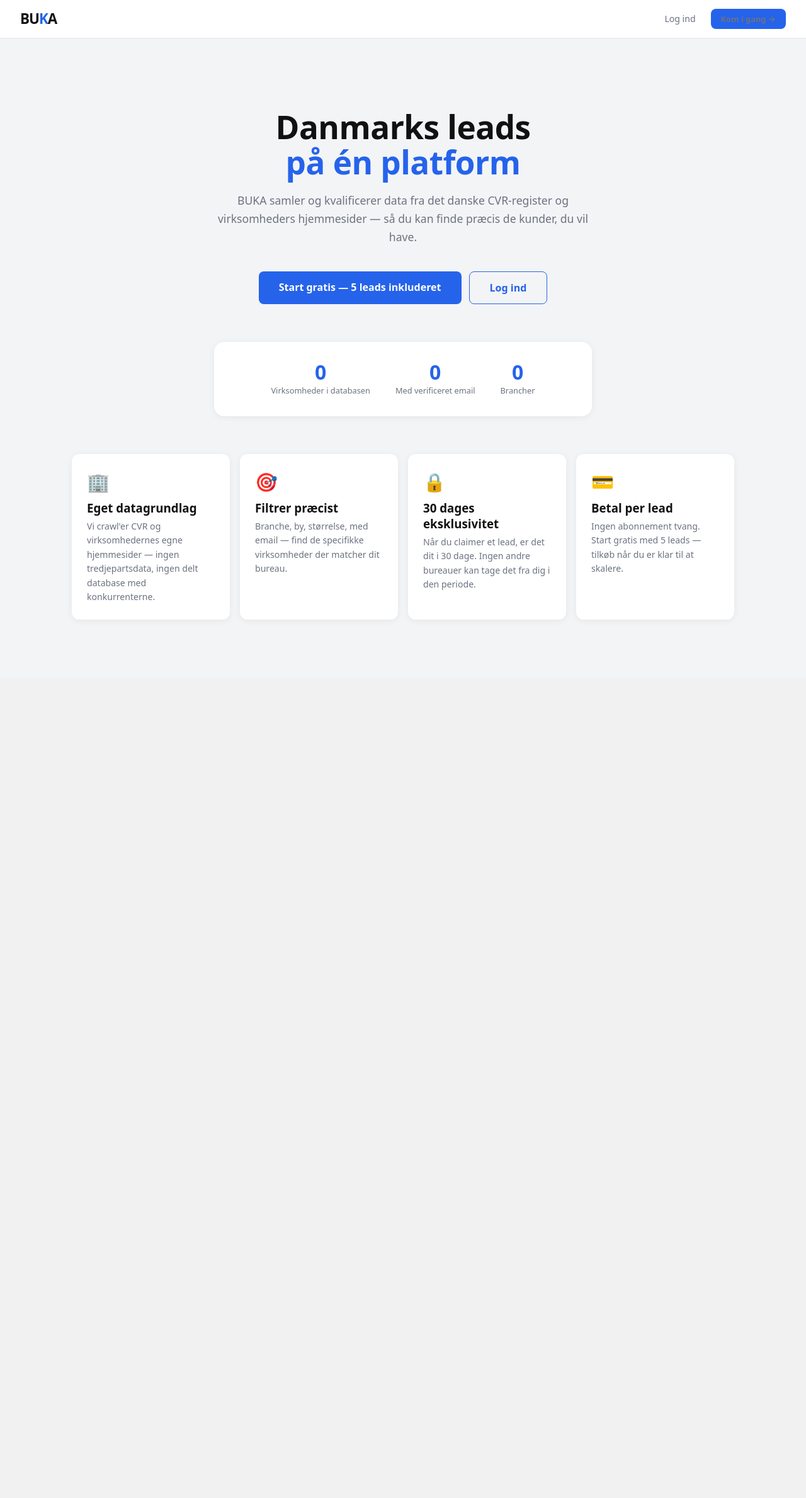
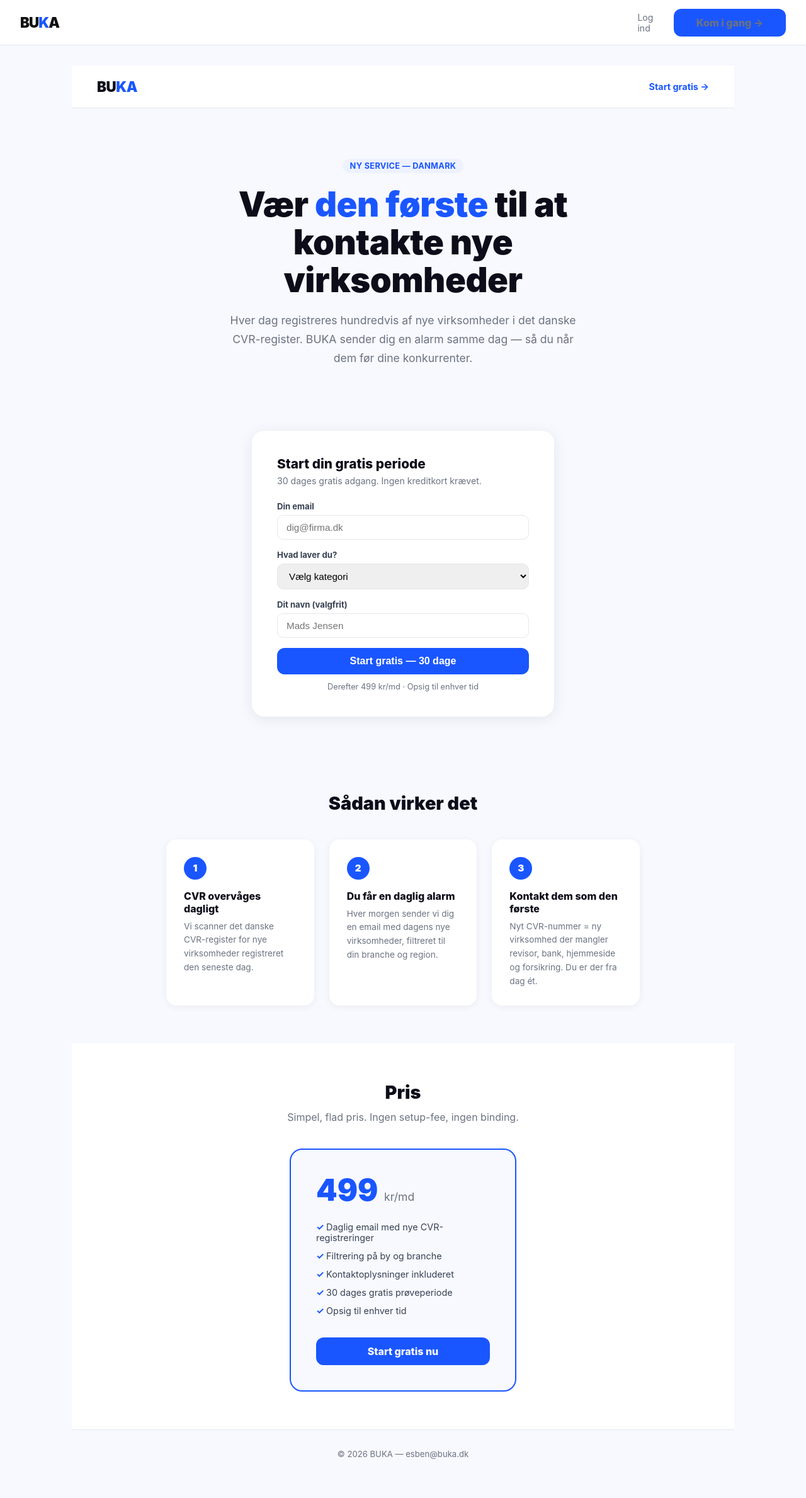
Before and after one commit to Valdemarr/buka-platform, a Flask app: page / in a window 1280 px wide. Shown: the whole page at 63% size. Before the commit the page ends 984 px from the top, so only its background shows below. Run offline with Flask 3, Linux system fonts and the light colour scheme; data that the repository does not hold is empty.

Commit message:
Relaunch: new CVR alert landing page

```diff
--- a/templates/index.html
+++ b/templates/index.html
@@ -1,69 +1,132 @@
 {% extends "base.html" %}
-{% block title %}BUKA — Kvalificerede leads til danske bureauer{% endblock %}
+{% block title %}BUKA — Vær den første til at kontakte nye danske virksomheder{% endblock %}
 {% block head %}
 <style>
-.hero{text-align:center;padding:80px 24px 60px;max-width:680px;margin:0 auto}
-.hero h1{font-size:clamp(2.2rem,5vw,3.2rem);font-weight:900;line-height:1.1;letter-spacing:-.5px;margin-bottom:1.2rem}
+:root{--blue:#1a56ff;--dark:#0d0d1a;--gray:#6b7280;--light:#f8f9ff}
+*{box-sizing:border-box;margin:0;padding:0}
+body{font-family:-apple-system,BlinkMacSystemFont,"Segoe UI",sans-serif;background:var(--light);color:var(--dark)}
+.nav{display:flex;align-items:center;justify-content:space-between;padding:20px 40px;background:#fff;border-bottom:1px solid #e5e7eb}
+.nav .logo{font-weight:900;font-size:1.4rem;letter-spacing:-.5px;color:var(--dark)}
+.nav .logo span{color:var(--blue)}
+.hero{text-align:center;padding:80px 24px 60px;max-width:720px;margin:0 auto}
+.hero .badge{display:inline-block;background:#eef2ff;color:var(--blue);font-size:.8rem;font-weight:700;padding:4px 12px;border-radius:20px;margin-bottom:20px;letter-spacing:.3px;text-transform:uppercase}
+.hero h1{font-size:clamp(2rem,5vw,3.4rem);font-weight:900;line-height:1.1;letter-spacing:-.5px;margin-bottom:1.2rem}
 .hero h1 em{color:var(--blue);font-style:normal}
-.hero p{font-size:1.1rem;color:var(--gray);line-height:1.65;margin-bottom:2.5rem}
-.hero-btns{display:flex;gap:12px;justify-content:center;flex-wrap:wrap}
-.hero-btns .btn{padding:.85rem 2rem;font-size:1rem}
-.stats{display:flex;gap:40px;justify-content:center;flex-wrap:wrap;padding:2rem;background:#fff;border-radius:16px;box-shadow:0 2px 12px rgba(0,0,0,.06);margin:0 auto 60px;max-width:600px}
-.stat{text-align:center}
-.stat .n{font-size:2rem;font-weight:900;color:var(--blue);line-height:1}
-.stat .l{font-size:.8rem;color:var(--gray);margin-top:4px}
-.features{display:grid;grid-template-columns:repeat(auto-fit,minmax(240px,1fr));gap:16px;margin-bottom:60px}
-.feat{background:#fff;border-radius:12px;padding:24px;box-shadow:0 2px 12px rgba(0,0,0,.06)}
-.feat .icon{font-size:1.8rem;margin-bottom:10px}
-.feat h3{font-weight:800;margin-bottom:6px}
-.feat p{font-size:.88rem;color:var(--gray);line-height:1.6}
+.hero p{font-size:1.1rem;color:var(--gray);line-height:1.7;margin-bottom:2.5rem;max-width:560px;margin-left:auto;margin-right:auto}
+.signup-box{background:#fff;border-radius:20px;padding:40px;box-shadow:0 4px 24px rgba(0,0,0,.08);max-width:480px;margin:0 auto 60px;text-align:left}
+.signup-box h2{font-size:1.3rem;font-weight:800;margin-bottom:6px}
+.signup-box .sub{font-size:.88rem;color:var(--gray);margin-bottom:24px}
+.form-group{margin-bottom:16px}
+.form-group label{display:block;font-size:.82rem;font-weight:700;margin-bottom:6px;color:#374151}
+.form-group input,.form-group select{width:100%;padding:10px 14px;border:1.5px solid #e5e7eb;border-radius:10px;font-size:.95rem;outline:none;transition:border .15s}
+.form-group input:focus,.form-group select:focus{border-color:var(--blue)}
+.btn{display:inline-block;background:var(--blue);color:#fff;font-weight:800;padding:12px 28px;border-radius:12px;border:none;cursor:pointer;font-size:1rem;width:100%;text-align:center;transition:opacity .15s}
+.btn:hover{opacity:.88}
+.trial{font-size:.8rem;color:var(--gray);text-align:center;margin-top:12px}
+.how{padding:60px 24px;max-width:800px;margin:0 auto}
+.how h2{font-size:1.8rem;font-weight:900;text-align:center;margin-bottom:40px}
+.steps{display:grid;grid-template-columns:repeat(auto-fit,minmax(200px,1fr));gap:24px}
+.step{background:#fff;border-radius:16px;padding:28px;box-shadow:0 2px 12px rgba(0,0,0,.06)}
+.step .num{width:36px;height:36px;background:var(--blue);color:#fff;border-radius:50%;display:flex;align-items:center;justify-content:center;font-weight:900;font-size:.95rem;margin-bottom:16px}
+.step h3{font-weight:800;margin-bottom:8px;font-size:1rem}
+.step p{font-size:.85rem;color:var(--gray);line-height:1.6}
+.pricing{background:#fff;padding:60px 24px;text-align:center}
+.pricing h2{font-size:1.8rem;font-weight:900;margin-bottom:12px}
+.pricing .desc{color:var(--gray);margin-bottom:40px;font-size:1rem}
+.price-card{display:inline-block;background:var(--light);border:2px solid var(--blue);border-radius:20px;padding:40px;max-width:360px;text-align:left}
+.price-card .amount{font-size:3rem;font-weight:900;color:var(--blue);line-height:1}
+.price-card .amount span{font-size:1.1rem;color:var(--gray);font-weight:400}
+.price-card ul{list-style:none;margin:20px 0 28px}
+.price-card ul li{padding:6px 0;font-size:.9rem;color:#374151}
+.price-card ul li::before{content:"✓ ";color:var(--blue);font-weight:700}
+.footer{padding:30px 24px;text-align:center;font-size:.82rem;color:var(--gray);border-top:1px solid #e5e7eb}
 </style>
 {% endblock %}
 {% block content %}
+<nav class="nav">
+  <div class="logo">BU<span>KA</span></div>
+  <a href="#signup" style="font-size:.9rem;font-weight:700;color:var(--blue);text-decoration:none">Start gratis →</a>
+</nav>
+
 <div class="hero">
-  <h1>Danmarks leads<br><em>på én platform</em></h1>
-  <p>BUKA samler og kvalificerer data fra det danske CVR-register og virksomheders hjemmesider — så du kan finde præcis de kunder, du vil have.</p>
-  <div class="hero-btns">
-    <a href="/register" class="btn">Start gratis — 5 leads inkluderet</a>
-    <a href="/login" class="btn btn-outline">Log ind</a>
+  <div class="badge">Ny service — Danmark</div>
+  <h1>Vær <em>den første</em> til at<br>kontakte nye virksomheder</h1>
+  <p>Hver dag registreres hundredvis af nye virksomheder i det danske CVR-register. BUKA sender dig en alarm samme dag — så du når dem før dine konkurrenter.</p>
+</div>
+
+<div class="signup-box" id="signup">
+  <h2>Start din gratis periode</h2>
+  <p class="sub">30 dages gratis adgang. Ingen kreditkort krævet.</p>
+  {% if success %}
+  <div style="background:#d1fae5;color:#065f46;padding:16px;border-radius:10px;font-weight:600;text-align:center">Du er tilmeldt! Vi sender dig en bekræftelse. ✓</div>
+  {% else %}
+  <form method="POST" action="/signup">
+    <div class="form-group">
+      <label>Din email</label>
+      <input type="email" name="email" placeholder="dig@firma.dk" required>
+    </div>
+    <div class="form-group">
+      <label>Hvad laver du?</label>
+      <select name="category" required>
+        <option value="" disabled selected>Vælg kategori</option>
+        <option value="revisor">Revisor / bogføring</option>
+        <option value="webbureau">Webbureau / digitalt bureau</option>
+        <option value="forsikring">Forsikringsmægler</option>
+        <option value="bank">Bank / finans</option>
+        <option value="it">IT / software</option>
+        <option value="reklame">Reklame / marketing</option>
+        <option value="telefoni">Telefoni / kommunikation</option>
+        <option value="andet">Andet</option>
+      </select>
+    </div>
+    <div class="form-group">
+      <label>Dit navn (valgfrit)</label>
+      <input type="text" name="name" placeholder="Mads Jensen">
+    </div>
+    <button type="submit" class="btn">Start gratis — 30 dage</button>
+  </form>
+  <p class="trial">Derefter 499 kr/md · Opsig til enhver tid</p>
+  {% endif %}
+</div>
+
+<div class="how">
+  <h2>Sådan virker det</h2>
+  <div class="steps">
+    <div class="step">
+      <div class="num">1</div>
+      <h3>CVR overvåges dagligt</h3>
+      <p>Vi scanner det danske CVR-register for nye virksomheder registreret den seneste dag.</p>
+    </div>
+    <div class="step">
+      <div class="num">2</div>
+      <h3>Du får en daglig alarm</h3>
+      <p>Hver morgen sender vi dig en email med dagens nye virksomheder, filtreret til din branche og region.</p>
+    </div>
+    <div class="step">
+      <div class="num">3</div>
+      <h3>Kontakt dem som den første</h3>
+      <p>Nyt CVR-nummer = ny virksomhed der mangler revisor, bank, hjemmeside og forsikring. Du er der fra dag ét.</p>
+    </div>
   </div>
 </div>
 
-<div class="stats">
-  <div class="stat">
-    <div class="n">{{ "{:,}".format(stats.companies) }}</div>
-    <div class="l">Virksomheder i databasen</div>
-  </div>
-  <div class="stat">
-    <div class="n">{{ "{:,}".format(stats.with_email) }}</div>
-    <div class="l">Med verificeret email</div>
-  </div>
-  <div class="stat">
-    <div class="n">{{ stats.industries }}</div>
-    <div class="l">Brancher</div>
+<div class="pricing">
+  <h2>Pris</h2>
+  <p class="desc">Simpel, flad pris. Ingen setup-fee, ingen binding.</p>
+  <div class="price-card">
+    <div class="amount">499 <span>kr/md</span></div>
+    <ul>
+      <li>Daglig email med nye CVR-registreringer</li>
+      <li>Filtrering på by og branche</li>
+      <li>Kontaktoplysninger inkluderet</li>
+      <li>30 dages gratis prøveperiode</li>
+      <li>Opsig til enhver tid</li>
+    </ul>
+    <a href="#signup" class="btn" style="display:block;text-decoration:none">Start gratis nu</a>
   </div>
 </div>
 
-<div class="features">
-  <div class="feat">
-    <div class="icon">🏢</div>
-    <h3>Eget datagrundlag</h3>
-    <p>Vi crawl'er CVR og virksomhedernes egne hjemmesider — ingen tredjepartsdata, ingen delt database med konkurrenterne.</p>
-  </div>
-  <div class="feat">
-    <div class="icon">🎯</div>
-    <h3>Filtrer præcist</h3>
-    <p>Branche, by, størrelse, med email — find de specifikke virksomheder der matcher dit bureau.</p>
-  </div>
-  <div class="feat">
-    <div class="icon">🔒</div>
-    <h3>30 dages eksklusivitet</h3>
-    <p>Når du claimer et lead, er det dit i 30 dage. Ingen andre bureauer kan tage det fra dig i den periode.</p>
-  </div>
-  <div class="feat">
-    <div class="icon">💳</div>
-    <h3>Betal per lead</h3>
-    <p>Ingen abonnement tvang. Start gratis med 5 leads — tilkøb når du er klar til at skalere.</p>
-  </div>
+<div class="footer">
+  &copy; 2026 BUKA &mdash; <a href="mailto:esben@buka.dk" style="color:var(--gray)">esben@buka.dk</a>
 </div>
 {% endblock %}
```
